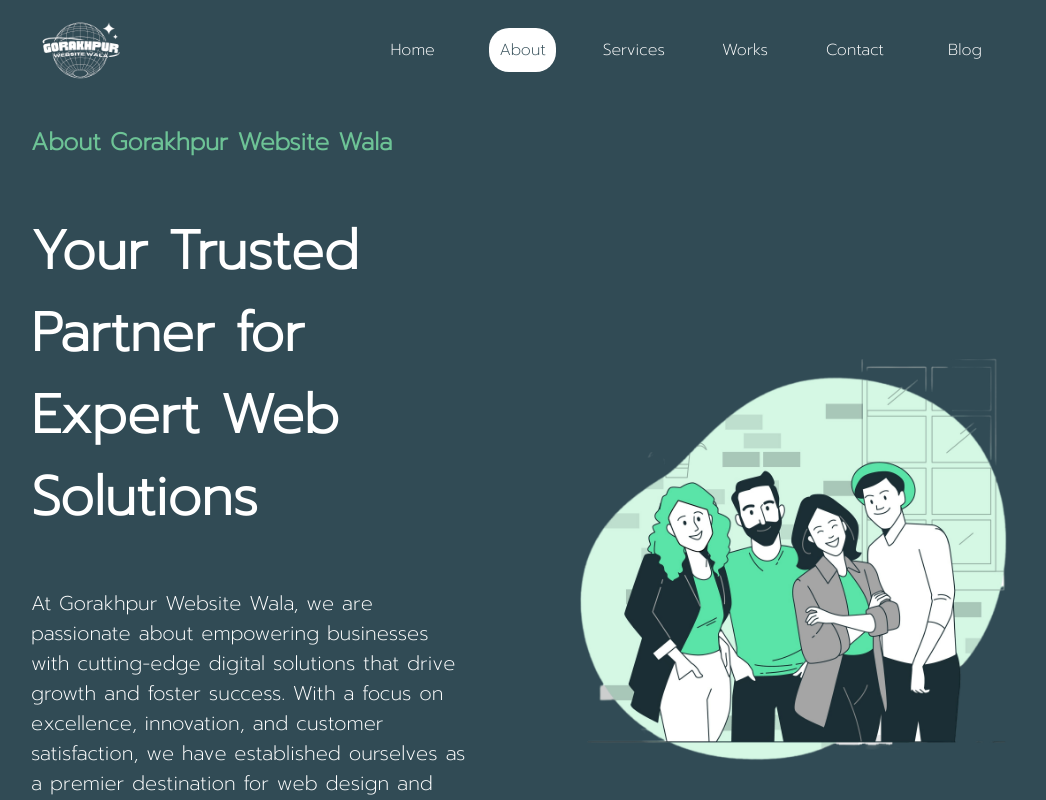
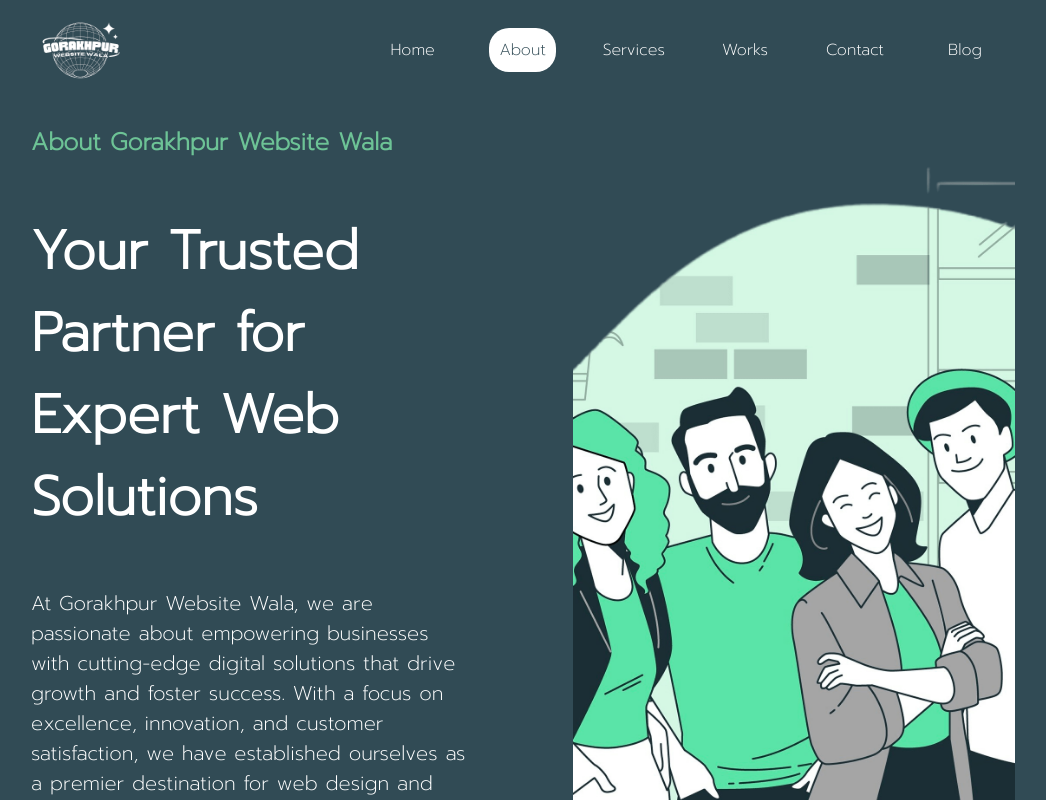
Before and after one commit to yogeshmlv/websitewala-master, a Next.js app in the folder websitewala/: page /about in a window 1280 px wide. Shown: the top 800 px of the page, without its empty margins (117-1163 px from the left). Built offline with nearby package versions, Linux system fonts and the light colour scheme.

Commit message:
ui-fixes-mobile

```diff
--- a/websitewala/src/app/about/page.jsx
+++ b/websitewala/src/app/about/page.jsx
@@ -9,7 +9,6 @@
 
 const AboutPage = () => {
 
-  // console.log("lets check where it works")
   return (
     <div className={styles.container} style={{marginBottom:'56px'}}>
       <div className={styles.textContainer}>
@@ -43,7 +42,8 @@
         <Image
           src="/about.png"
           alt="About Image"
-          fill
+          objectFit="cover"
+          layout="fill"
           className={styles.img}
         />
       </div>
--- a/websitewala/src/app/contact/page.jsx
+++ b/websitewala/src/app/contact/page.jsx
@@ -52,7 +52,7 @@
     </Typography>
     <div className={styles.container} style={{marginBottom:'44px'}}>
       <div className={styles.imgContainer}>
-        <Image src="/contact.png" alt="Contact" fill className={styles.img} />
+        <Image src="/contact.png" alt="Contact" fill className={styles.img} objectFit="cover" layout="fill" />
       </div>
       <div className={styles.formContainer}>
         <form onSubmit={formik.handleSubmit} className={styles.form}>
--- a/websitewala/src/app/home.module.css
+++ b/websitewala/src/app/home.module.css
@@ -67,10 +67,13 @@
 
   @media (max-width: 768px) {
     .title {
-      font-size: 32px;
+      font-size: 30px;
     }
 
     .brands{
       width: 100%;
     }
+    .desc{
+      font-size: 16px;
+    }
   }
--- a/websitewala/src/component/section/Testimonials.jsx
+++ b/websitewala/src/component/section/Testimonials.jsx
@@ -5,7 +5,6 @@
 import "slick-carousel/slick/slick.css";
 import "slick-carousel/slick/slick-theme.css";
 import { createClient } from "contentful";
-import { useState, useEffect } from "react";
 
 const Testimonials = async () => {
 
```
